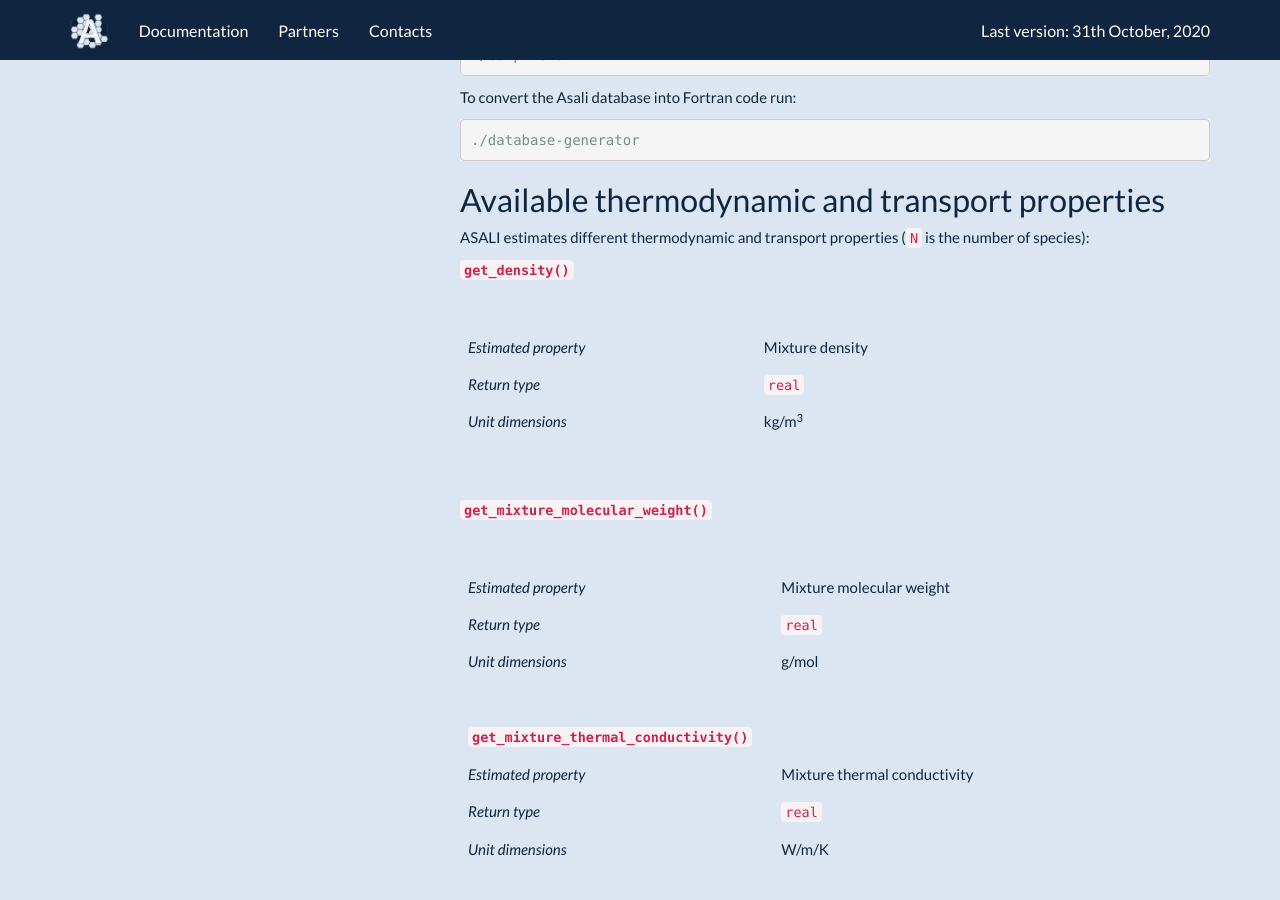
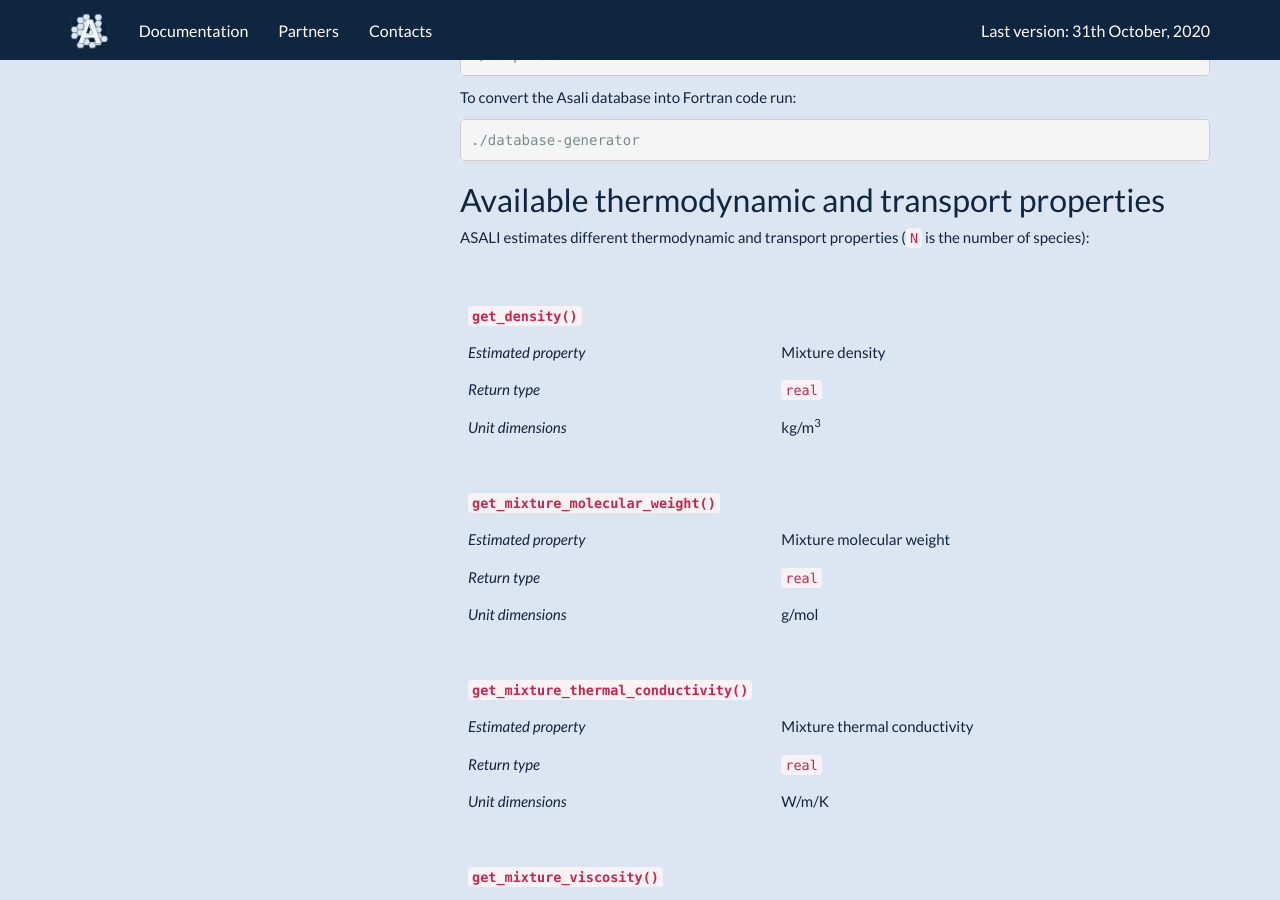
Before and after one commit to srebughini/ASALI, a Jekyll site: the page built from _docs/api/fortran.md, in a window 1280 px wide and 900 px high, scrolled down 882 px. Built offline with Jekyll 4.4.1, drawn with Linux system fonts in a browser that asks for light colours.

Commit message:
Reshape tables

```diff
--- a/_docs/api/fortran.md
+++ b/_docs/api/fortran.md
@@ -54,19 +54,14 @@ To convert the Asali database into Fortran code run:
 ## Available thermodynamic and transport properties
 ASALI estimates different thermodynamic and transport properties (`N` is the number of species):
 
-**`get_density()`**
-
 | | |
 |:-|:-|
+| **`get_density()`** | |
 | *Estimated property*|Mixture density|
 | *Return type*       |`real`|
 | *Unit dimensions*   |kg/m<sup>3</sup>|
 | | |
-
-**`get_mixture_molecular_weight()`**
-
-| | |
-|:-|:-|
+| **`get_mixture_molecular_weight()`** | |
 | *Estimated property*|Mixture molecular weight |
 | *Return type*       |`real`|
 | *Unit dimensions*   |g/mol|
```
